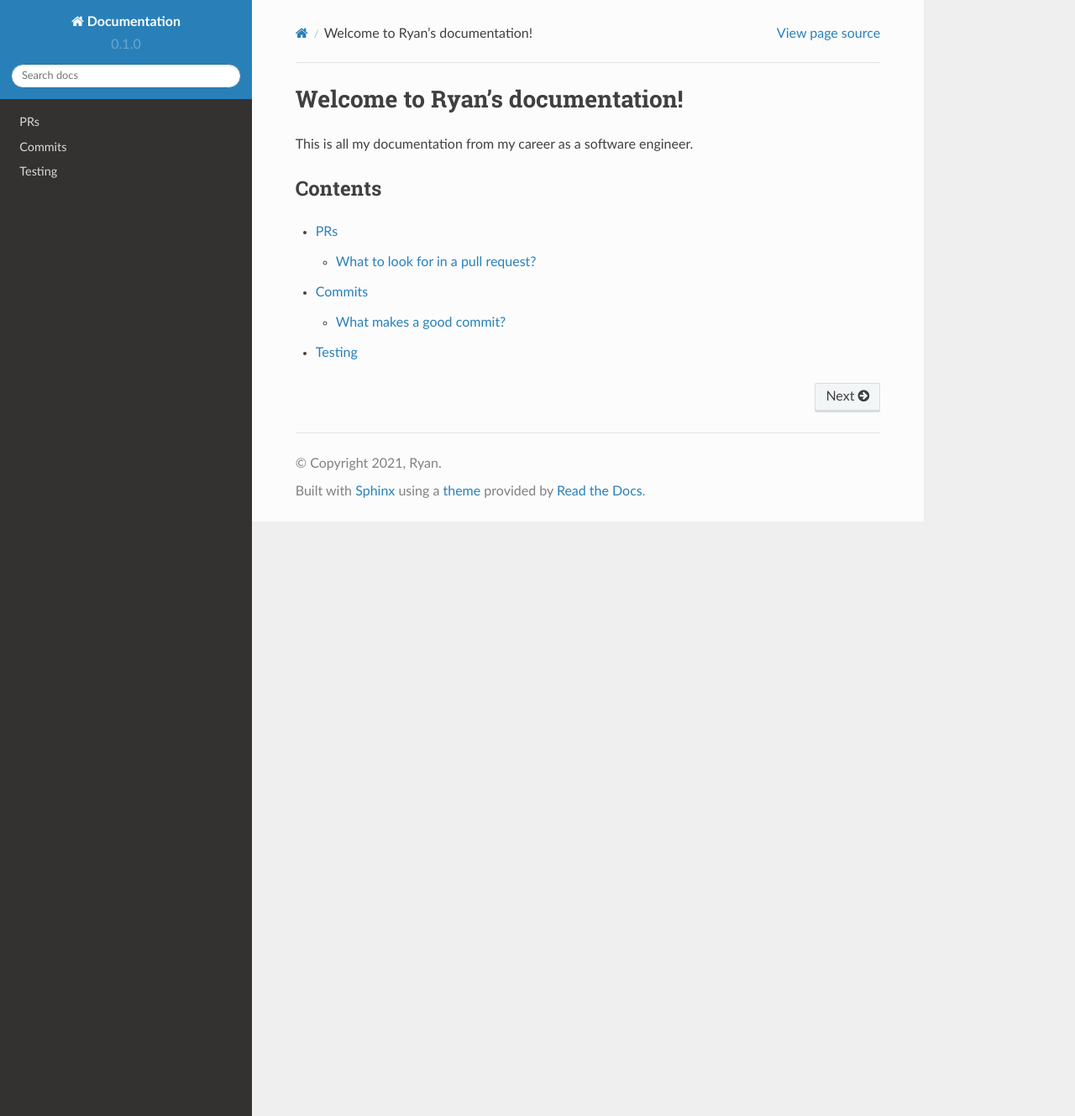
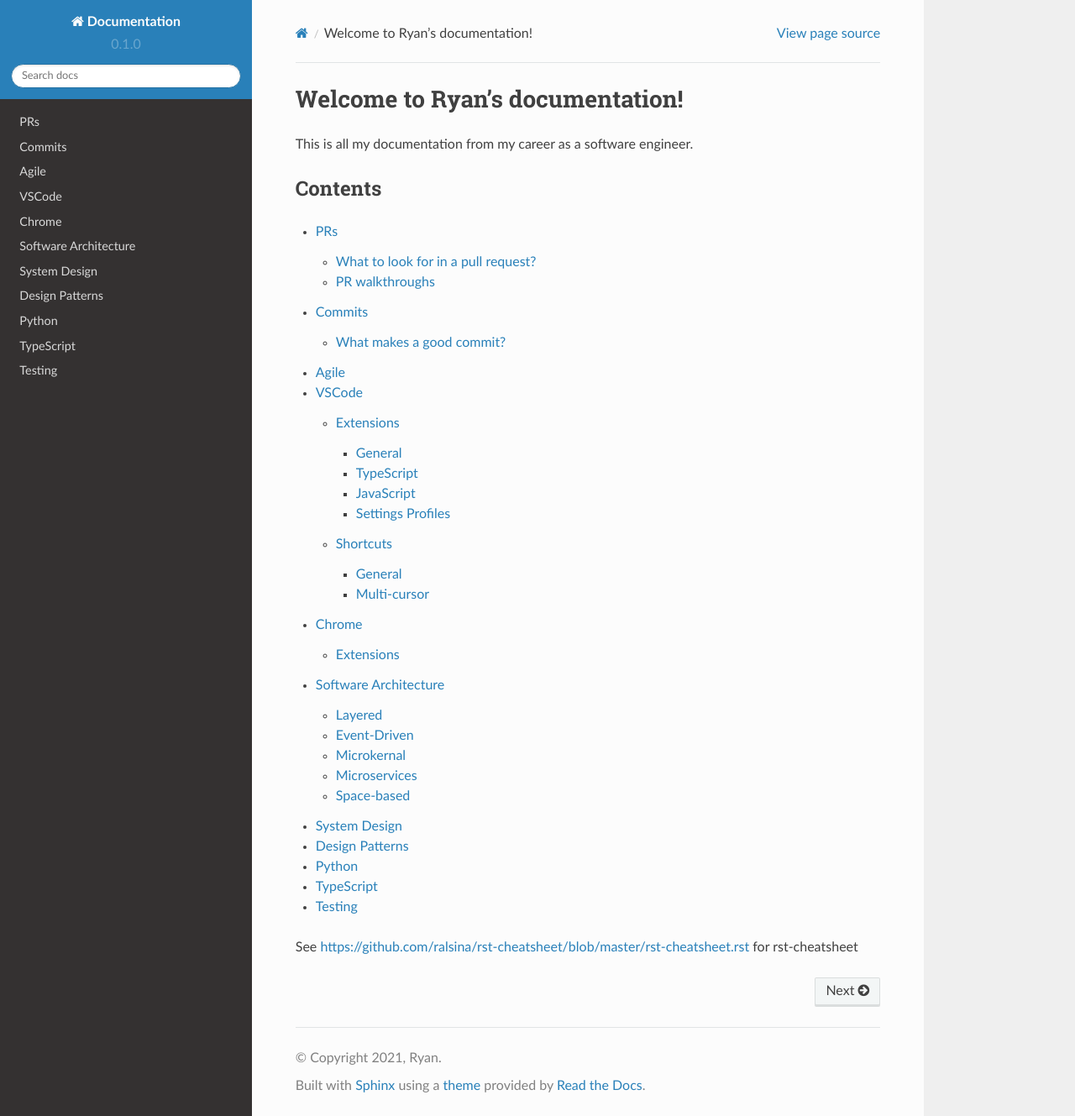
Before and after one commit to rs1257/documentation, a Sphinx documentation site: the page built from docs/source/index.rst, in a window 1280 px wide and 1329 px high. Shown: the whole window at 84% size. Built offline with Sphinx 7.4.7 and the Read the Docs theme 2.0.0, drawn with Linux system fonts in a browser that asks for light colours.

Commit message:
Added lots of new files of areas to document, organised files in a directory structure

```diff
--- /dev/null
+++ b/docs/source/design/designPatterns.rst
@@ -0,0 +1,2 @@
+Design Patterns
+===============
--- /dev/null
+++ b/docs/source/design/softwareArchitecture.rst
@@ -0,0 +1,19 @@
+Software Architecture
+=====================
+
+Layered
+-------
+
+Event-Driven
+------------
+
+Microkernal
+-----------
+
+Microservices
+-------------
+
+Space-based
+-----------
+
+See https://www.oreilly.com/library/view/software-architecture-patterns/9781491971437/
--- /dev/null
+++ b/docs/source/design/systemDesign.rst
@@ -0,0 +1,2 @@
+System Design
+=============
--- a/docs/source/index.rst
+++ b/docs/source/index.rst
@@ -8,8 +8,22 @@ Contents
 
 .. toctree::
 
-   pr
-   commits
-   testing
+   standards/pr
+   standards/commits
+   standards/agile
+
+   tooling/vscode
+   tooling/chrome
+
+   design/softwareArchitecture
+   design/systemDesign
+   design/designPatterns
+
+   languages/python
+   languages/typeScript
+
+   testing/testing
 
 .. glossary::
+
+See https://github.com/ralsina/rst-cheatsheet/blob/master/rst-cheatsheet.rst for rst-cheatsheet
--- /dev/null
+++ b/docs/source/languages/python.rst
@@ -0,0 +1,2 @@
+Python
+======
--- /dev/null
+++ b/docs/source/languages/typeScript.rst
@@ -0,0 +1,2 @@
+TypeScript
+==========
--- a/docs/source/pr.rst
+++ b/docs/source/standards/pr.rst
@@ -15,3 +15,7 @@ Key areas to focus on:
 - Security
 - Complexity
 - Doing to much
+
+
+PR walkthroughs
+---------------
--- a/docs/source/testing.rst
+++ /dev/null
@@ -1,2 +0,0 @@
-Testing
-=======
--- /dev/null
+++ b/docs/source/tooling/chrome.rst
@@ -0,0 +1,5 @@
+Chrome
+======
+
+Extensions
+----------
--- /dev/null
+++ b/docs/source/tooling/vscode.rst
@@ -0,0 +1,33 @@
+VSCode
+=======
+
+Extensions
+----------
+
+General
+^^^^^^^
+
+TypeScript
+^^^^^^^^^^
+
+JavaScript
+^^^^^^^^^^
+
+Settings Profiles
+^^^^^^^^^^^^^^^^^
+
+Shortcuts
+---------
+
+General
+^^^^^^^
+| ``CTRL + /`` - Comment/uncomment lines
+| ``CTRL + [`` - Outdent line (remove indent)
+| ``CTRL + ]`` - Indent line
+| ``SHIFT + CTRL + \`` - Jump to matching bracket
+
+Multi-cursor
+^^^^^^^^^^^^
+| ``CTRL + L`` - Select current line
+| ``SHIFT + CTRL + L`` - Select all occurances of current selection
+| ``SHIFT + ALT + I`` - Insert cursor at end of each line selected
```
Also changed, not shown: docs/source/standards/agile.rst (added, +23 -0 lines), docs/source/testing/testing.rst (added, +12 -0 lines), docs/source/standards/commits.rst (renamed from docs/source/commits.rst).
